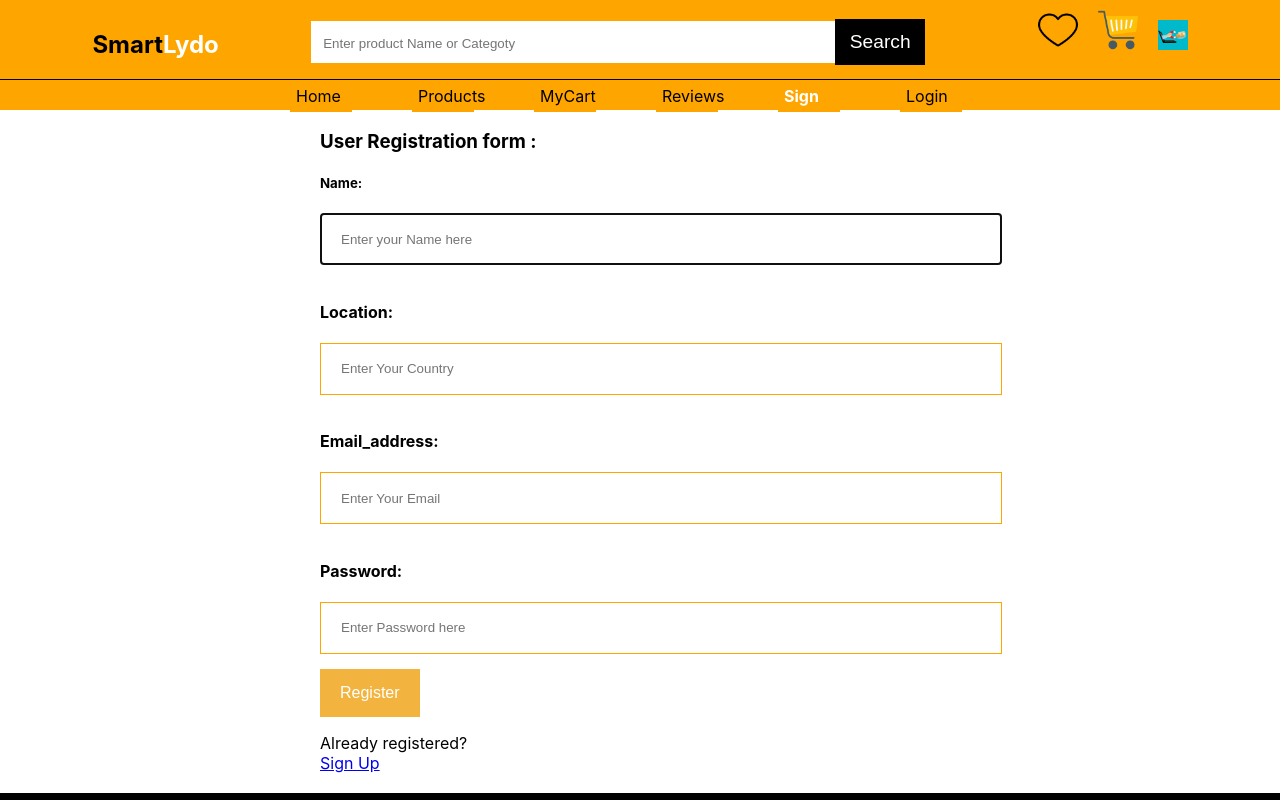
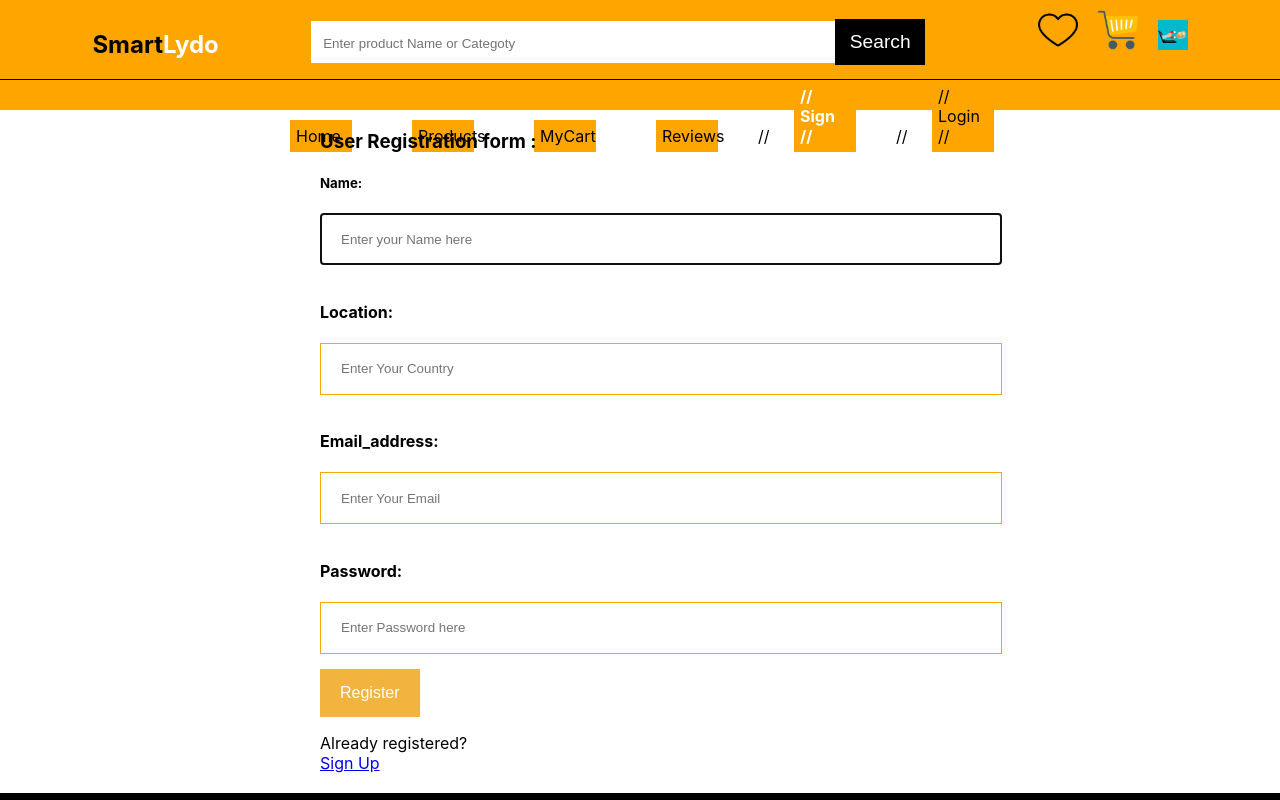
Before and after one commit to Oscarachieng/phase-3-project, a React (Create React App) app: page /sign in a window 1280 px wide. Shown: the top 800 px of the page. Built offline with nearby package versions, Linux system fonts and the light colour scheme; no server answers.

Commit message:
Update NavBar.js

```diff
--- a/src/NavBar.js
+++ b/src/NavBar.js
@@ -29,12 +29,12 @@ const NavBar = () => {
         Reviews
       </NavLink>
 
-      <NavLink to="/sign" style={isActiveLink}>
-        Sign
-      </NavLink>
-      <NavLink to="/login" style={isActiveLink}>
-        Login
-      </NavLink>
+//       <NavLink to="/sign" style={isActiveLink}>
+//         Sign
+//       </NavLink>
+//       <NavLink to="/login" style={isActiveLink}>
+//         Login
+//       </NavLink>
 
 
     </nav>
```
